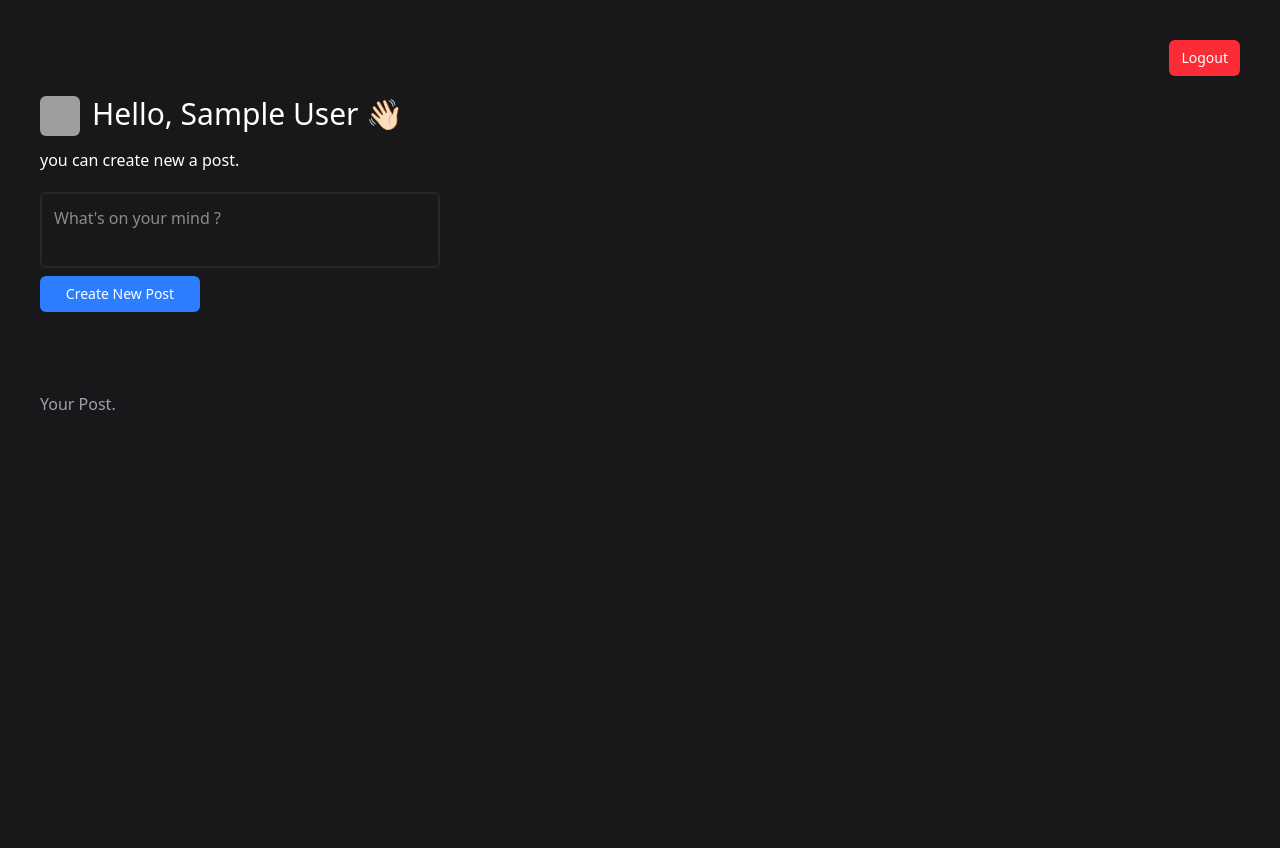
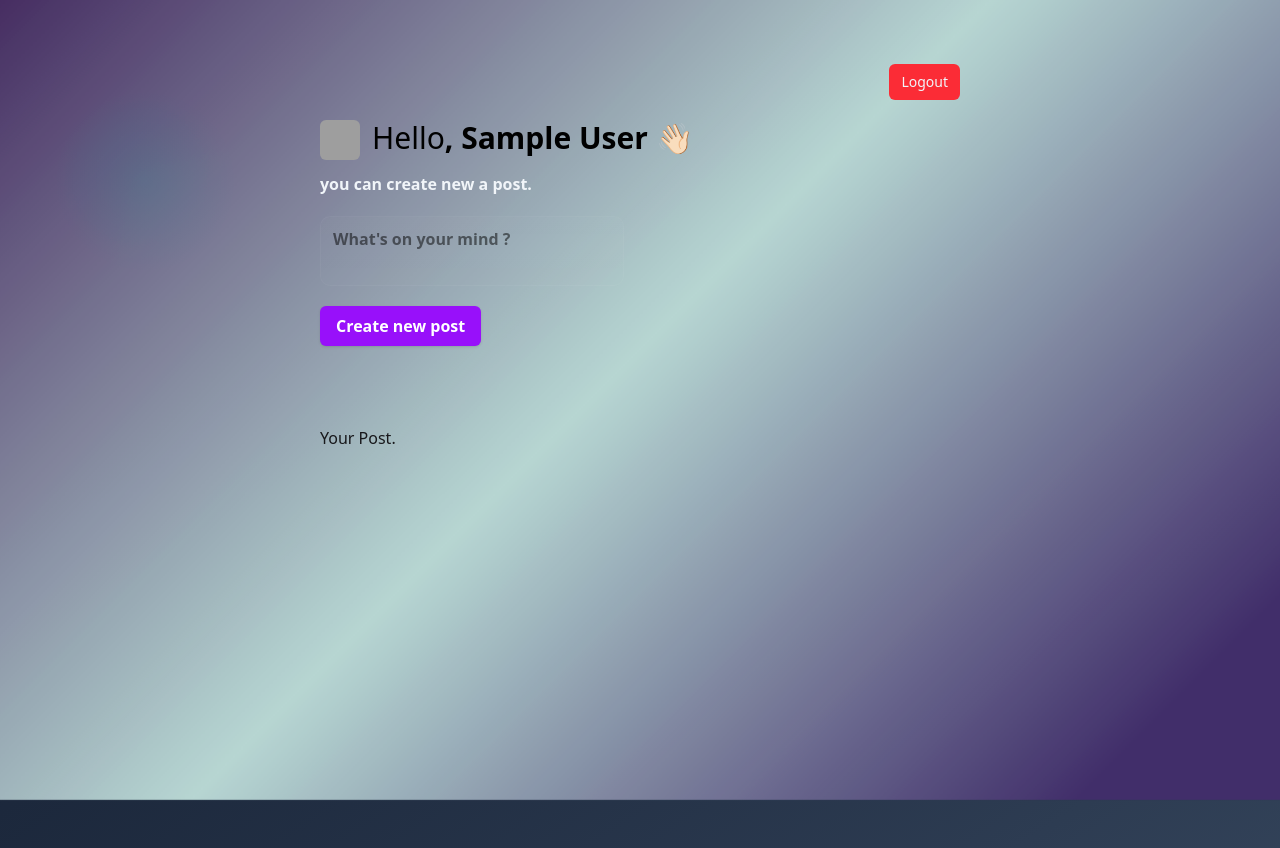
Before and after one commit to Suraj-219/Postify, a Node server app: page /profile in a window 1280 px wide. Before the commit the page ends 410 px from the top, so only its background shows below. Run offline with Node 20, Linux system fonts and the light colour scheme; the visitor is signed in with stand-in values (Sample User, id 1); some libraries are stand-ins or nearby versions; grey boxes are pictures that could not be loaded.

Commit message:
update style

```diff
--- a/public/stylesheets/style.css
+++ b/public/stylesheets/style.css
@@ -1,8 +1,8 @@
 :root{
     --gradient-1: #2d66bc;
-    --gradient-2: #27433f;
-    --gradient-3: #72c6b4;
-    --gradient-4: #2f5a54;
+    --gradient-2: #492e62;
+    --gradient-3: #bfddd8;
+    --gradient-4: #44316a;
 }
 
 body::before{
--- a/views/profile.ejs
+++ b/views/profile.ejs
@@ -3,11 +3,13 @@
 <head>
     <meta charset="UTF-8">
     <meta name="viewport" content="width=device-width, initial-scale=1.0">
-    <title>Document</title>
+    <title>Profile</title>
     <script src="https://cdn.jsdelivr.net/npm/@tailwindcss/browser@4"></script>
+    <link rel="stylesheet" href="/stylesheets/style.css">
 </head>
-<body>
-    <div class="w-full min-h-screen bg-zinc-900 text-white p-10">
+<body class="min-h-screen bg-gradient-to-br from-slate-900 via-slate-800 to-slate-700 text-slate-100 flex items-center justify-center">
+    <main class="w-full max-w-3xl p-6">
+    <div class="grid-cols-2 items-center justify-center p-10 w-full min-h-screen">
         <div class="w-full flex justify-end">
             <a class="bg-red-500 rounded-md px-3 py-2 text-sm mb-5 inline-block" href="/logout">Logout</a>
         </div>
@@ -15,30 +17,37 @@
             <div class="w-10 h-10 rounded-md overflow-hidden">
                 <img class="w-full h-full object-cover" src="/images/uploads/<%= user.profilepic %>" alt="">
             </div>
-            <h3 class="text-3xl"><span class="font-light">Hello</span>, <%= user.name %> 👋🏻</h3>
+            <h3 class="text-3xl text-black font-semibold"><span class="font-light">Hello</span>, <%= user.name %> 👋🏻</h3>
         </div>
-        <h5 class="mb-5 mt-3">you can create new a post.</h5>
+        <h5 class="mb-5 mt-3 font-semibold">you can create new a post.</h5>
         <form method="post" action="/post">
-            <textarea name="content" placeholder="What's on your mind ?" class="block p-3 outline-none w-1/3 resize-none bg-transparent border-2 border-zinc-800 rounded-md"></textarea>
-            <input class="px-3 w-40 py-2 text-sm bg-blue-500 block rounded-md mt-2" type="submit" value="Create New Post">
+            <div class="grid grid-cols-1 sm:grid-cols-2 gap-3 text-black font-semibold">
+            <label class="block">
+                <textarea name="content" placeholder="What's on your mind ?" class="block p-3 outline-none w-1/3 resize-none bg-transparent border-1 border-zinc-700 rounded-md text-black"></textarea>
+            </label>
+            </div>
+            <div class="pt-5">
+                <button type="submit" class="w-50% flex items-center justify-center gap-2 rounded-md bg-purple-600 hover:bg-indigo-600 px-4 py-2 text-white font-semibold shadow">Create new post</button>
+            </div>
         </form>
     <div class="posts mt-20">
-        <h3  class="text-zinc-400">Your Post.</h3>
+        <h3  class="text-zinc-900">Your Post.</h3>
         <div class="postcontainer mt-5">
             <% user.posts.reverse().forEach(function(post){ %>
-                <div class="post w-1/3 p-4 mb-4 rounded-md border-[1px] border-zinc-700 bg-zinc-800">
-                    <h4 class="text-blue-500 mb-2">@<%= user.username %></h4>
+                <div class="post w-1/3 p-4 mb-4 rounded-lg bg-slate-700 border border-slate-700">
+                    <h4 class="text-green-500 mb-2">@<%= user.username %></h4>
                     <p class="text-sm tracking-tight"><%= post.content %></p>
                     <small class="mt-2 inline-block"><%= post.likes.length %> likes</small>
                     <div class="btns flex gap-4 mt-1">
-                        <a class="text-blue-500" href="/like/<%= post._id %>">
+                        <a class="text-blue-400" href="/like/<%= post._id %>">
                             <%= post.likes.indexOf(user._id) === -1 ? "Like" : "Unlike" %>
                         </a>
-                        <a class="text-zinc-600" href="/edit/<%= post._id %>">edit</a>
+                        <a class="text-yellow-500" href="/edit/<%= post._id %>">edit</a>
                     </div>
                 </div>
             <% }) %>
         </div>
     </div>
+    </main>
 </body>
 </html>
```
Also changed, not shown: views/edit.ejs (+14 -8 lines), views/login.ejs (+26 -10 lines).
